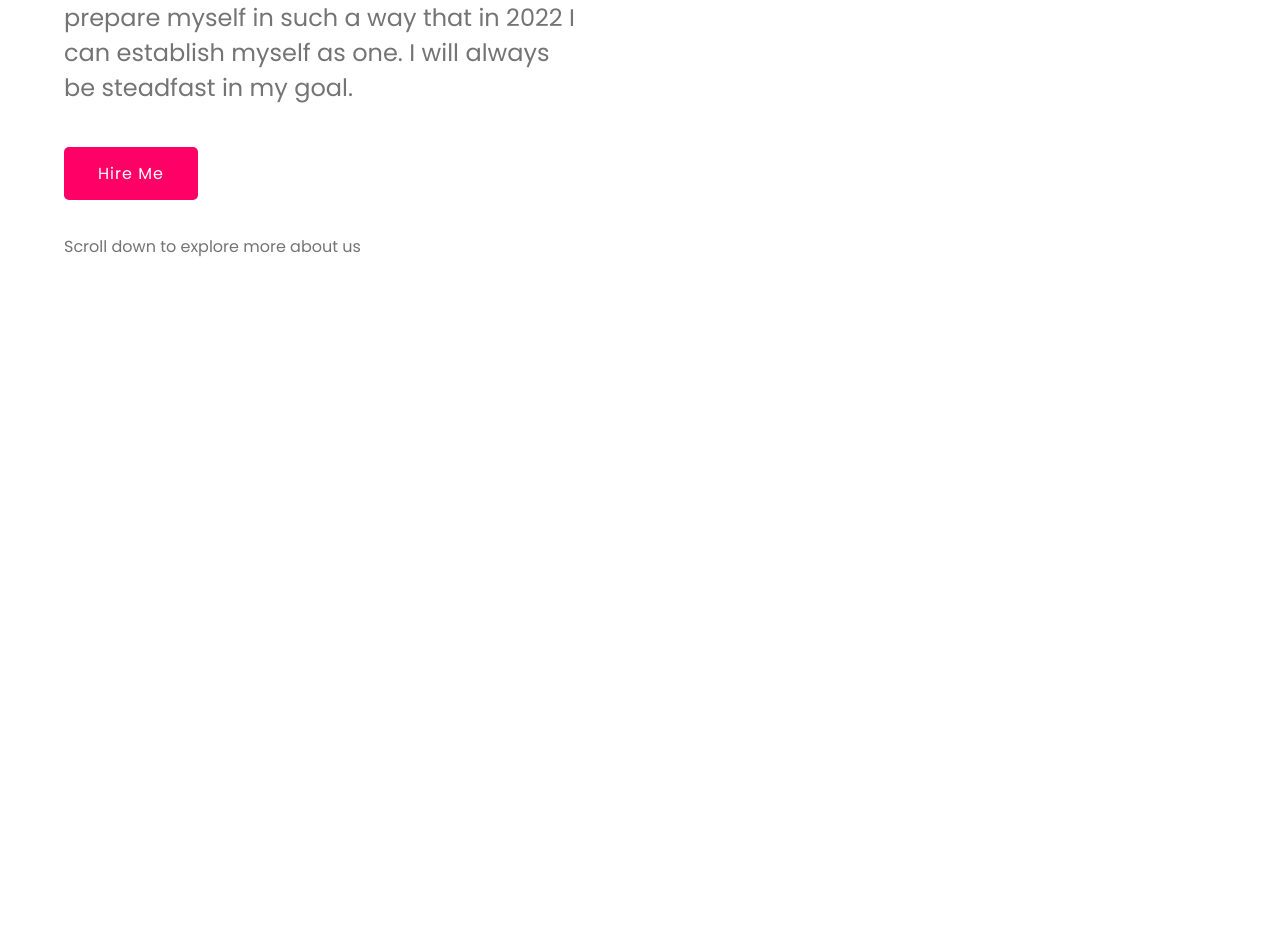
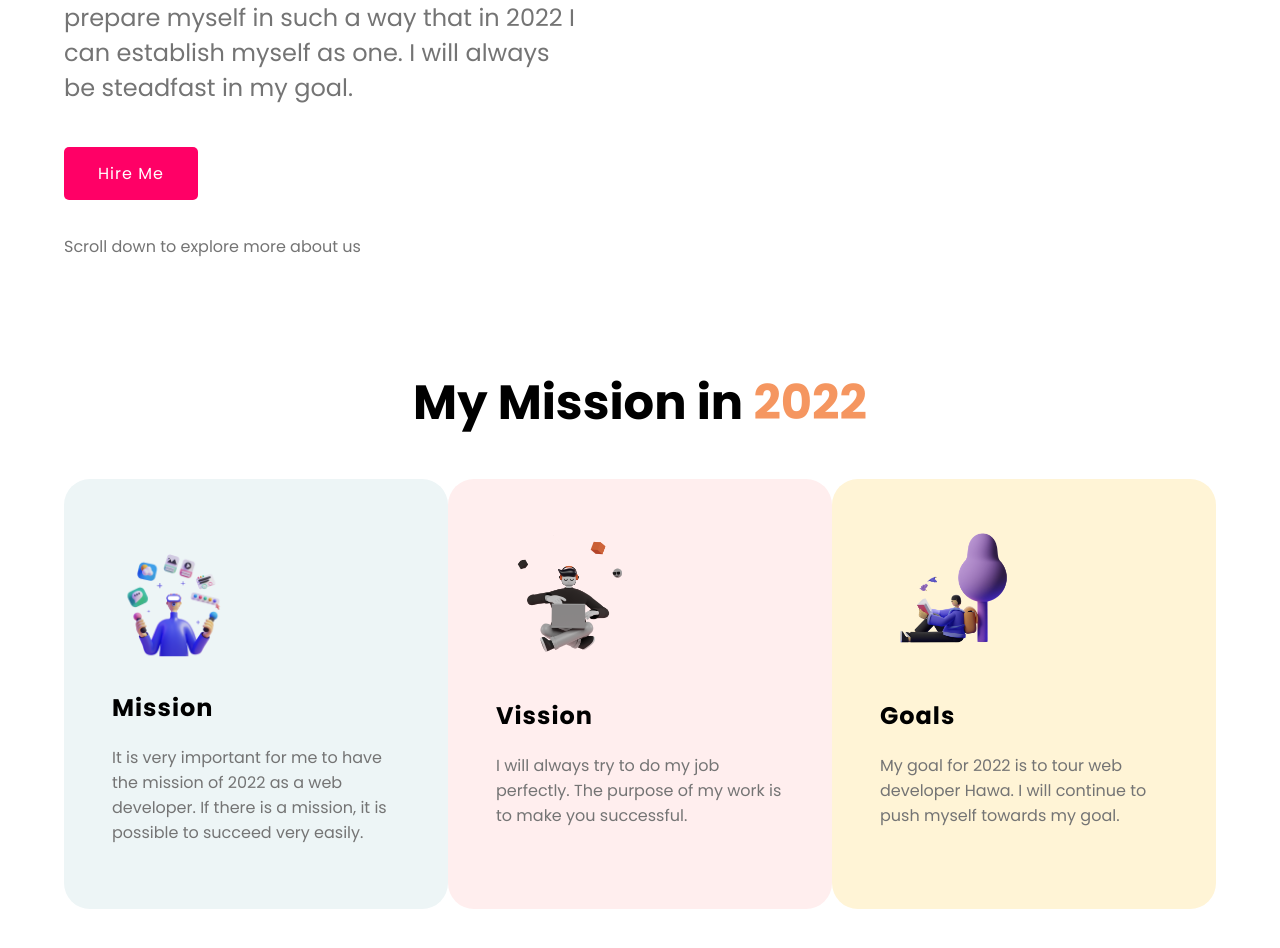
Before and after one commit to kakon4366/Mission-2022, a plain HTML site: page index.html in a window 1280 px wide. Shown: the part 502-1450 px from the top of the page. Before the commit the page ends 800 px from the top, so only its background shows below. Drawn offline with Linux system fonts and the light colour scheme.

Commit message:
Mission target added

```diff
--- a/index.html
+++ b/index.html
@@ -28,5 +28,26 @@
             <img src="images/person/person-1.png" alt="">
         </div>
     </section>
+    <section class="mission-target-area">
+        <h1>My Mission in <span class="heading-color">2022</span></h1>
+        <div class="mission-card flex-box">
+            <div class="card mission">
+                <img src="images/illustrators/illustrator-1.png" alt="Mission">
+                <h2>Mission</h2>
+                <p>It is very important for me to have the mission of 2022 as a web developer. If there is a mission, it is possible to succeed very easily.</p>
+            </div>
+            <div class="card vission">
+                <img src="images/illustrators/illustrator-2.png" alt="Mission">
+                <h2>Vission</h2>
+                <p>I will always try to do my job perfectly. The purpose of my work is to make you successful.</p>
+            </div>
+            <div class="card goal">
+                <img src="images/illustrators/illustrator-3.png" alt="Mission">
+                <h2>Goals</h2>
+                <p>My goal for 2022 is to tour web developer Hawa. I will continue to push myself towards my goal.</p>
+            </div>
+        </div>
+    </section>
+
 </body>
 </html>
--- a/style.css
+++ b/style.css
@@ -27,6 +27,10 @@ img{
     color: #F59660;
 }
 
+/* Mission area css */
+.mission-area{
+    margin-bottom: 108px;
+}
 .mission-content .mission-heading h1{
     font-size: 74px;
     font-family: 'Yeseva One', cursive;
@@ -46,3 +50,42 @@ img{
     margin-top: 34px;
     color: #747474;
 }
+
+/* Mission-terget css */
+.mission-target-area{
+    margin-bottom: 108px;
+}
+.mission-target-area h1{
+    font-size: 48px;
+    text-align: center;
+}
+.mission-card{
+    width: 90%;
+    margin: 0 auto;
+    justify-content: space-between;
+}
+.card{
+    width: 25%;
+    padding: 48px;
+    border-radius: 26px;
+}
+.mission-card .mission{
+    background: #EDF5F6;
+}
+.mission-card .vission{
+    background: #FFEEEE;
+}
+.mission-card .goal{
+    background: #FFF4D6;
+}
+.card img{
+    width: 50%;
+}
+.card h2{
+    font-size: 24px;
+    letter-spacing: 1px;
+}
+.card p{
+    font-size: 16px;
+    color: #747474;
+}
```
